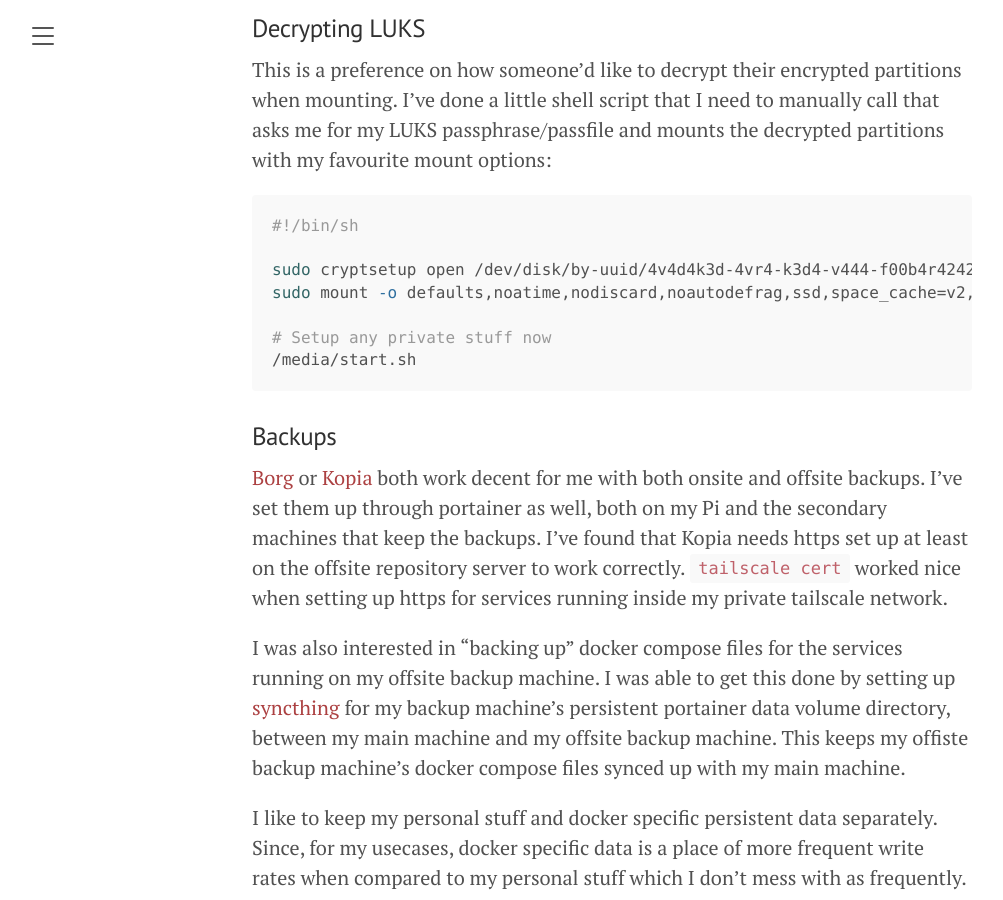
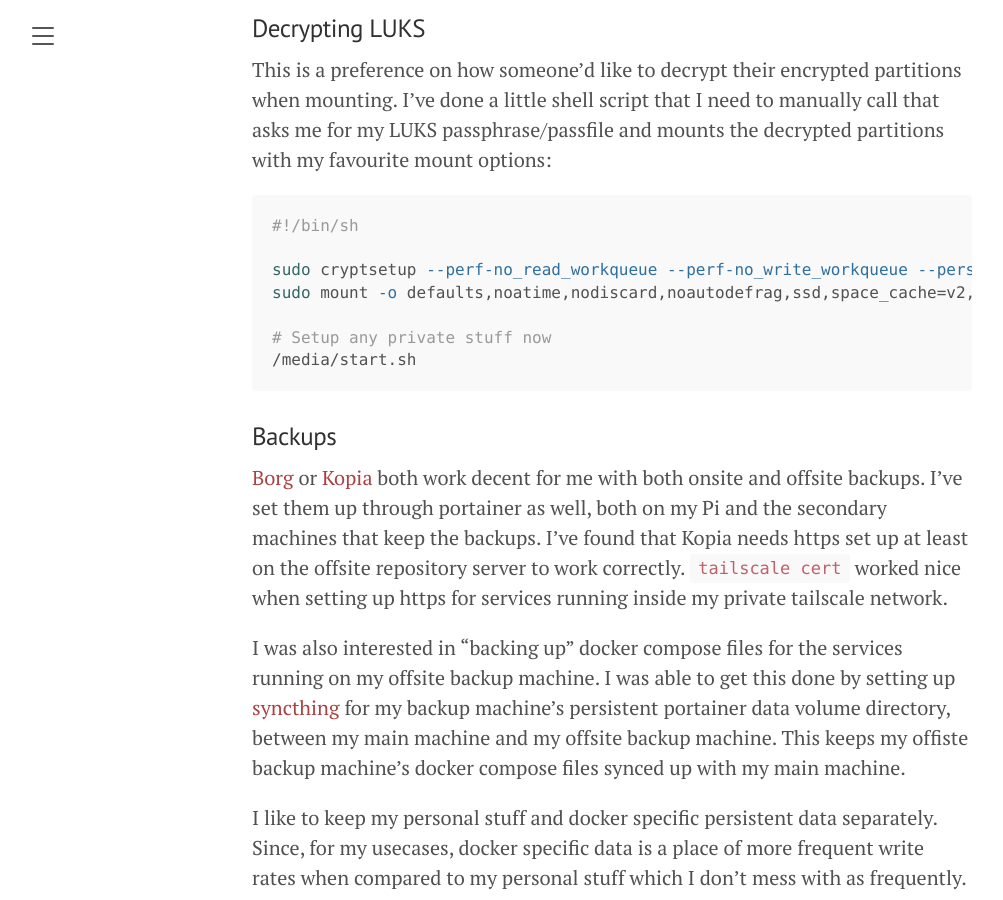
Before and after one commit to ritiek/ritiek.github.io, a Jekyll site: the page built from _posts/2023-12-26-homelabbing-on-a-raspberry-pi-4.md, in a window 1280 px wide and 900 px high, scrolled down 7467 px. Shown: the whole window, without its empty margins (28-1031 px from the left). Built offline with Jekyll 4.4.1, drawn with Linux system fonts in a browser that asks for light colours; nearby versions of some CDN libraries.

Commit message:
Improve performance: Luks + Btrfs

````diff
--- a/_posts/2023-12-26-homelabbing-on-a-raspberry-pi-4.md
+++ b/_posts/2023-12-26-homelabbing-on-a-raspberry-pi-4.md
@@ -246,7 +246,7 @@
 ```sh
 #!/bin/sh
 
-sudo cryptsetup open /dev/disk/by-uuid/4v4d4k3d-4vr4-k3d4-v444-f00b4r424242 media
+sudo cryptsetup --perf-no_read_workqueue --perf-no_write_workqueue --persistent open /dev/disk/by-uuid/4v4d4k3d-4vr4-k3d4-v444-f00b4r424242 media
 sudo mount -o defaults,noatime,nodiscard,noautodefrag,ssd,space_cache=v2,compress-force=zstd:3 /dev/mapper/media /media
 
 # Setup any private stuff now
````
